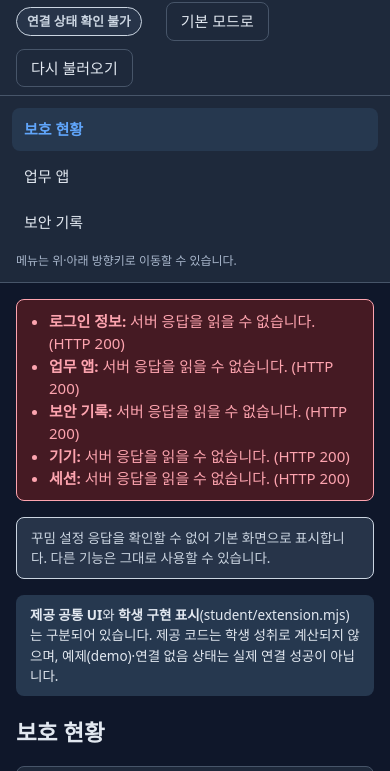
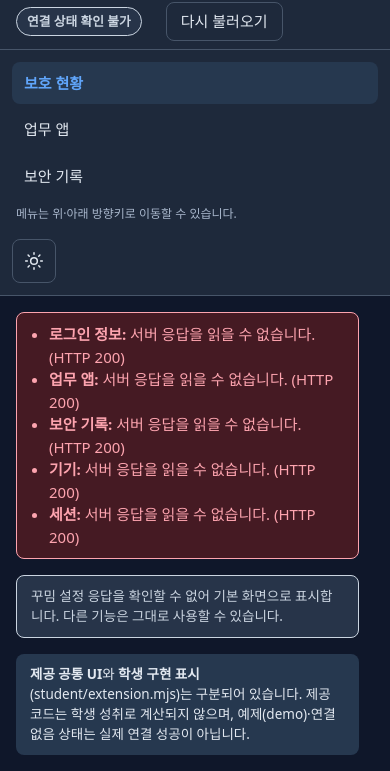
Before and after one commit to psm1109/keshev, a website with bundled scripts: page alekov-starter-0.2.11/on-client/public/index.html in a window 390 px wide. Shown: the part 46-817 px from the top of the page. Built offline with nearby package versions, Linux system fonts and the light colour scheme; files whose address does not match are found by name.

Commit message:
fix: 테마 전환 오류 해결 및 하단 아이콘 배치
- [Fix] 새 테마 주소 의존성을 제거하고 기존 모듈에서 초기화
- [Design] 사이드바 왼쪽 하단에 해·달 아이콘 버튼 배치

```diff
--- a/alekov-starter-0.2.11/on-client/public/app.js
+++ b/alekov-starter-0.2.11/on-client/public/app.js
@@ -3,6 +3,9 @@
 // 기존 연결의 자동 재시도 없음. 로컬 PC 조회의 주기적 확인은 학생이 직접 선택한다.
 import { normalizeScan, createVulnerabilitiesView } from '/vulnerabilities-view.mjs';
 import {mountPcStatus} from '/pc-status-view.mjs';
+import {initTheme} from '/student-appearance.mjs';
+
+initTheme();
 
 const STUDENT_MODULE = '/student/extension.mjs';
 const STUDENT_PENDING = '학생 구현 대기';
@@ -499,6 +502,7 @@ function renderErrors() {
 // ---------- 메뉴 ----------
 
 function selectView(view, { focus = false } = {}) {
+  const changed = state.view !== view;
   state.view = view;
   for (const tab of document.querySelectorAll('#nav [role="tab"]')) {
     const selected = tab.dataset.view === view;
@@ -507,6 +511,7 @@ function selectView(view, { focus = false } = {}) {
     if (selected && focus) tab.focus();
     $(tab.getAttribute('aria-controls')).hidden = !selected;
   }
+  if (changed) $('main').scrollTop = 0;
 }
 
 function setupNav() {
--- a/alekov-starter-0.2.11/on-client/public/index.html
+++ b/alekov-starter-0.2.11/on-client/public/index.html
@@ -6,7 +6,6 @@
   <meta http-equiv="Content-Security-Policy" content="default-src 'self'; script-src 'self'; style-src 'self'; connect-src 'self'; img-src 'self'; object-src 'none'; base-uri 'none'; form-action 'none'">
   <meta name="referrer" content="no-referrer">
   <title>케셰브 · ZTNA &amp; XDR</title>
-  <script src="/theme.js"></script>
   <link rel="stylesheet" href="/style.css">
   <link rel="stylesheet" href="/student/appearance.css">
   <script type="module" src="/app.js"></script>
@@ -23,19 +22,31 @@
     <div class="topbar-status">
       <span id="mode-badge" class="mode-badge" data-mode="loading" role="status" aria-live="polite">상태 확인 중</span>
       <span id="checked-at" class="checked-at"></span>
-      <button type="button" id="theme-toggle" class="btn" aria-label="현재 다크 모드. 기본 모드로 전환">기본 모드로</button>
       <button type="button" id="refresh" class="btn">다시 불러오기</button>
     </div>
   </header>
 
   <div class="layout">
     <nav class="sidebar" aria-label="주 메뉴">
+      <div class="sidebar-content">
       <div role="tablist" aria-orientation="vertical" id="nav">
         <button type="button" role="tab" id="tab-protection" data-testid="nav-protection" data-view="protection" aria-controls="view-protection" aria-selected="true" tabindex="0">보호 현황</button>
         <button type="button" role="tab" id="tab-apps" data-testid="nav-apps" data-view="apps" aria-controls="view-apps" aria-selected="false" tabindex="-1">업무 앱</button>
         <button type="button" role="tab" id="tab-records" data-testid="nav-records" data-view="records" aria-controls="view-records" aria-selected="false" tabindex="-1">보안 기록</button>
       </div>
       <p class="sidebar-note">메뉴는 위·아래 방향키로 이동할 수 있습니다.</p>
+      </div>
+      <div class="sidebar-footer">
+        <button type="button" id="theme-toggle" class="btn theme-toggle" aria-label="현재 다크 모드. 라이트 모드로 전환" title="라이트 모드로 전환" disabled>
+          <svg class="theme-icon-sun" viewBox="0 0 24 24" fill="none" stroke="currentColor" stroke-width="1.8" stroke-linecap="round" stroke-linejoin="round" aria-hidden="true" focusable="false">
+            <circle cx="12" cy="12" r="4"></circle>
+            <path d="M12 2v2m0 16v2M2 12h2m16 0h2M4.9 4.9l1.4 1.4m11.4 11.4 1.4 1.4M4.9 19.1l1.4-1.4M17.7 6.3l1.4-1.4"></path>
+          </svg>
+          <svg class="theme-icon-moon" viewBox="0 0 24 24" fill="none" stroke="currentColor" stroke-width="1.8" stroke-linecap="round" stroke-linejoin="round" aria-hidden="true" focusable="false">
+            <path d="M20.9 13A9 9 0 0 1 11 3.1 9 9 0 1 0 20.9 13Z"></path>
+          </svg>
+        </button>
+      </div>
     </nav>
 
     <main id="main" tabindex="-1">
--- a/alekov-starter-0.2.11/on-client/public/student-appearance.mjs
+++ b/alekov-starter-0.2.11/on-client/public/student-appearance.mjs
@@ -18,6 +18,42 @@ const HEX = /^#[0-9a-f]{6}$/;
 const isRecord = (v) => v !== null && typeof v === 'object' && !Array.isArray(v);
 const exact = (v, keys) => isRecord(v) && Object.keys(v).length === keys.length && keys.every((k) => Object.hasOwn(v, k));
 const shortText = (v, max) => typeof v === 'string' && v.length > 0 && v.length <= max && !/[\u0000-\u0008\u000b\u000c\u000e-\u001f]/.test(v);
+
+// 기존 제공 경로로 초기화해 서버 재시작 전에도 새 route에 의존하지 않는다.
+const themeDocuments = new WeakSet();
+export function initTheme(doc = document, win = window) {
+  if (themeDocuments.has(doc)) return;
+  themeDocuments.add(doc);
+  const storageKey = 'alekov.ui-theme.v1', root = doc.documentElement;
+  function updateButton() {
+    const button = doc.getElementById('theme-toggle');
+    if (!button) return;
+    const dark = root.dataset.theme === 'dark';
+    button.setAttribute('aria-label', dark ? '현재 다크 모드. 라이트 모드로 전환' : '현재 라이트 모드. 다크 모드로 전환');
+    button.title = dark ? '라이트 모드로 전환' : '다크 모드로 전환';
+  }
+  function apply(value) {
+    root.dataset.theme = value === 'light' ? 'light' : 'dark';
+    updateButton();
+  }
+  let saved = null;
+  try { saved = win.localStorage.getItem(storageKey); } catch { /* 저장 차단 시 기본 다크 모드 */ }
+  apply(saved);
+  function bindButton() {
+    const button = doc.getElementById('theme-toggle');
+    if (!button) return;
+    updateButton(); button.disabled = false;
+    button.addEventListener('click', () => {
+      apply(root.dataset.theme === 'dark' ? 'light' : 'dark');
+      try { win.localStorage.setItem(storageKey, root.dataset.theme); } catch { /* 현재 화면의 선택은 유지 */ }
+    });
+  }
+  if (doc.readyState === 'loading') doc.addEventListener('DOMContentLoaded', bindButton, {once: true});
+  else bindButton();
+  win.addEventListener('storage', event => {
+    if (event.key === storageKey || event.key === null) apply(event.newValue);
+  });
+}
 
 // 서버 DTO 의 형식을 다시 확인한다. 맞지 않으면 null(적용하지 않고 기본 화면).
 export function checkAppearanceView(raw) {
--- a/alekov-starter-0.2.11/on-client/public/style.css
+++ b/alekov-starter-0.2.11/on-client/public/style.css
@@ -54,7 +54,12 @@
 }
 
 * { box-sizing: border-box; }
-body { margin: 0; }
+html { height: 100%; overflow: hidden; }
+body {
+  margin: 0; height: 100vh; height: 100dvh;
+  display: grid; grid-template-rows: auto minmax(0, 1fr);
+  overflow: hidden;
+}
 a { color: var(--accent); }
 h1 { font-size: 1.5rem; margin: 0 0 16px; }
 h2 { font-size: 1.05rem; margin: 0 0 12px; display: flex; align-items: center; gap: 8px; flex-wrap: wrap; }
@@ -117,9 +122,18 @@ h4 { font-size: 0.9rem; margin: 0 0 4px; color: var(--muted); }
 /* 배치 */
 .layout {
   display: grid; grid-template-columns: 220px minmax(0, 1fr);
-  min-height: calc(100vh - 60px);
+  grid-template-rows: minmax(0, 1fr); min-height: 0; overflow: hidden;
 }
-.sidebar { background: var(--surface); border-right: 1px solid var(--border); padding: 16px 12px; min-width: 0; }
+.sidebar {
+  background: var(--surface); border-right: 1px solid var(--border); padding: 16px 12px;
+  display: flex; flex-direction: column; min-width: 0; min-height: 0; overflow: hidden;
+}
+.sidebar-content { min-height: 0; overflow-y: auto; overscroll-behavior: contain; }
+.sidebar-footer { margin-top: auto; padding-top: 16px; flex-shrink: 0; display: flex; justify-content: flex-start; }
+.sidebar-footer .theme-toggle { width: 44px; height: 44px; padding: 10px; display: inline-flex; align-items: center; justify-content: center; }
+.theme-toggle svg { width: 20px; height: 20px; flex: none; pointer-events: none; }
+:root:not([data-theme="light"]) .theme-icon-moon,
+:root[data-theme="light"] .theme-icon-sun { display: none; }
 #nav { display: flex; flex-direction: column; gap: 4px; }
 #nav [role="tab"] {
   text-align: left; padding: 10px 12px; border: 0; border-radius: var(--radius);
@@ -130,7 +144,12 @@ h4 { font-size: 0.9rem; margin: 0 0 4px; color: var(--muted); }
 #nav [role="tab"][aria-selected="true"] { background: var(--accent-soft); color: var(--accent); font-weight: 600; }
 .sidebar-note { color: var(--muted); font-size: 0.8rem; margin: 16px 4px 0; }
 
-main { padding: 24px 32px 48px; max-width: 1400px; min-width: 0; }
+/* 화면 바깥은 고정하고 중앙 영역 안에서만 스크롤한다. 기존 콘텐츠 최대 폭은 유지한다. */
+main {
+  padding: 24px 32px 48px; min-width: 0; min-height: 0;
+  overflow-y: auto; overscroll-behavior: contain; scrollbar-gutter: stable;
+}
+main > * { max-width: 1336px; }
 main:focus { outline: none; }
 
 .notice {
@@ -279,8 +298,8 @@ main:focus { outline: none; }
    위·아래 방향키 탐색과 aria-orientation="vertical" 계약이 바뀌지 않는다. 큰 표·도움정보 칸만 제 안에서 가로로 넘친다. */
 @media (max-width: 860px) {
   .topbar { padding: 8px 16px; }
-  .layout { grid-template-columns: minmax(0, 1fr); min-height: 0; }
-  .sidebar { border-right: 0; border-bottom: 1px solid var(--border); padding: 12px; }
+  .layout { grid-template-columns: minmax(0, 1fr); grid-template-rows: auto minmax(0, 1fr); }
+  .sidebar { border-right: 0; border-bottom: 1px solid var(--border); padding: 12px; max-height: 30vh; max-height: 30dvh; }
   .sidebar-note { margin-top: 8px; }
   main { padding: 16px 16px 40px; }
   .grid-2 { grid-template-columns: minmax(0, 1fr); }
--- a/alekov-starter-0.2.11/on-client/public/theme.js
+++ /dev/null
@@ -1,35 +0,0 @@
-// 스타일시트보다 먼저 저장한 화면 모드를 복원한다. 저장이 불가능해도 전환은 동작한다.
-(() => {
-  const storageKey = 'alekov.ui-theme.v1';
-  const root = document.documentElement;
-  const normalize = value => value === 'light' ? 'light' : 'dark';
-  function updateButton() {
-    const button = document.getElementById('theme-toggle');
-    if (!button) return;
-    const dark = root.dataset.theme === 'dark';
-    button.textContent = dark ? '기본 모드로' : '다크 모드로';
-    button.setAttribute('aria-label', dark ? '현재 다크 모드. 기본 모드로 전환' : '현재 기본 모드. 다크 모드로 전환');
-    button.title = dark ? '기본 모드로 전환' : '다크 모드로 전환';
-  }
-  function apply(value) {
-    root.dataset.theme = normalize(value);
-    updateButton();
-  }
-  let saved = null;
-  try { saved = localStorage.getItem(storageKey); } catch { /* 저장 차단 시 기본 다크 모드 */ }
-  apply(saved);
-  function bindButton() {
-    const button = document.getElementById('theme-toggle');
-    if (!button) return;
-    updateButton();
-    button.addEventListener('click', () => {
-      apply(root.dataset.theme === 'dark' ? 'light' : 'dark');
-      try { localStorage.setItem(storageKey, root.dataset.theme); } catch { /* 현재 화면의 선택은 유지 */ }
-    });
-  }
-  if (document.readyState === 'loading') document.addEventListener('DOMContentLoaded', bindButton, {once: true});
-  else bindButton();
-  window.addEventListener('storage', event => {
-    if (event.key === storageKey || event.key === null) apply(event.newValue);
-  });
-})();
--- a/alekov-starter-0.2.11/on-client/src/server.mjs
+++ b/alekov-starter-0.2.11/on-client/src/server.mjs
@@ -29,7 +29,7 @@ const id=value=>typeof value==='string'&&/^[A-Za-z0-9][A-Za-z0-9._:-]{0,79}$/.te
 const record=value=>value!==null&&typeof value==='object'&&!Array.isArray(value);
 const text=value=>typeof value==='string'&&value.length<=2000;
 const files=new Map([['/','public/index.html'],['/index.html','public/index.html'],['/app.js','public/app.js'],['/style.css','public/style.css'],['/vulnerabilities-view.mjs','public/vulnerabilities-view.mjs'],['/student/extension.mjs','student/extension.mjs'],
-  ['/ai-connect.mjs','public/ai-connect.mjs'],['/student-appearance.mjs','public/student-appearance.mjs'],['/pc-status-view.mjs','public/pc-status-view.mjs'],['/theme.js','public/theme.js'],
+  ['/ai-connect.mjs','public/ai-connect.mjs'],['/student-appearance.mjs','public/student-appearance.mjs'],['/pc-status-view.mjs','public/pc-status-view.mjs'],
   ...['alekov-ai-explain','alekov-app-icon','alekov-connect-approval','alekov-connection-unknown','alekov-empty-records'].map(name=>[`/assets/alekov/${name}.webp`,`public/assets/alekov/${name}.webp`])]);
 const connectionRoutes=new Map(['start','finish','status','cancel'].map(kind=>[`/api/ai/connect/${kind}`,kind]));
 // 학생 꾸밈 고정 route: 정규화 DTO, 검증된 색 변수 CSS, 꾸밈이 고른 허용 그림만. student 폴더 목록·임의 파일 제공은 없다.
```
Also changed, not shown: alekov-starter-0.2.11/on-client/docs/SCREEN_THEME.md (+3 -1 lines), alekov-starter-0.2.11/on-client/test/theme.test.mjs (+42 -21 lines).
